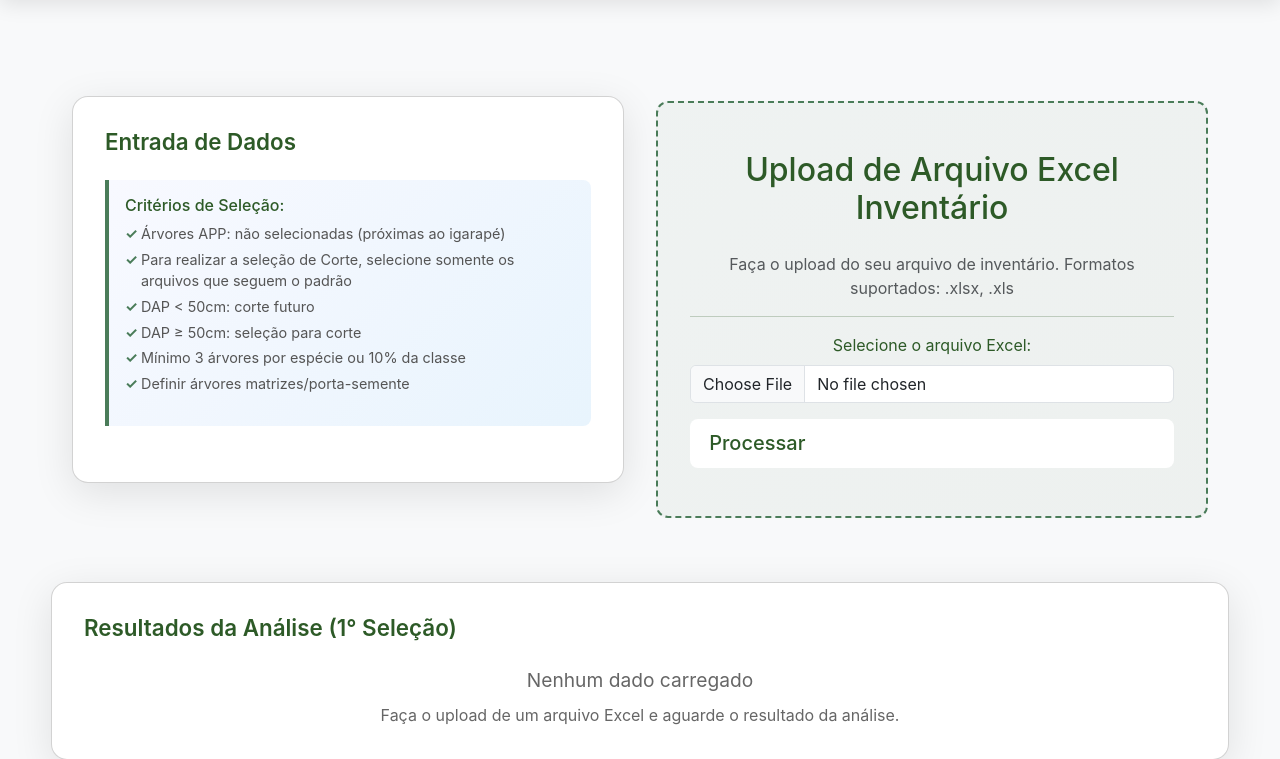
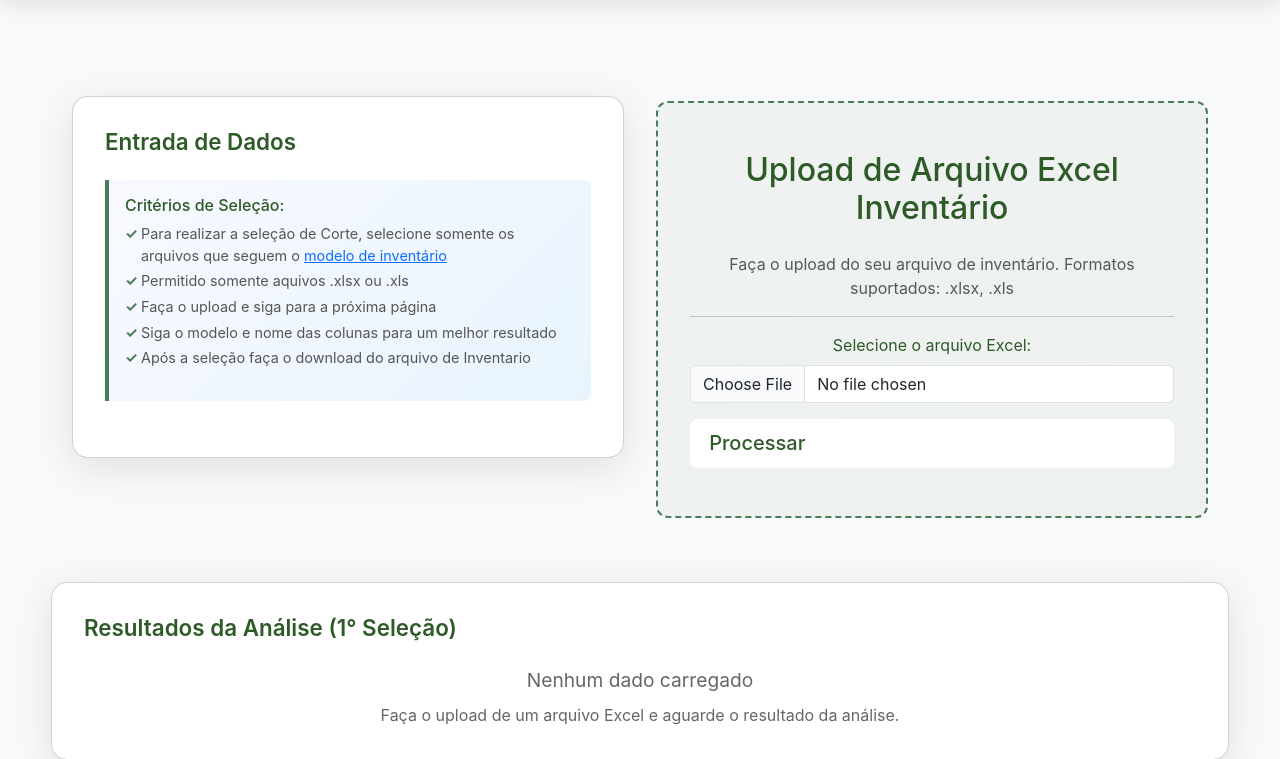
Before and after one commit to JonasMoreira56/selecao-corte, a Flask app: page / in a window 1280 px wide. Shown: the part 96-855 px from the top of the page. Run offline with Flask 3, Linux system fonts and the light colour scheme.

Commit message:
add: arquivo modelo para baixar

```diff
--- a/templates/index.html
+++ b/templates/index.html
@@ -73,18 +73,20 @@
         </div>
         <div class="header-buttons">
           <!-- Adicione dentro de <div class="header-buttons"> -->
-
           <button
             class="btn btn-primary"
             onclick="abrirModalConfirmacao()"
           >
             Novo Projeto
           </button>
+          <!-- Adicione um link para baixar um modelo de arquivo -->
           <a href="/configuracoes" class="btn btn-secondary">Configurações</a>
           <!-- <button class="btn btn-secondary" onclick="showAbout()">Sair</button> -->
         </div>
       </div>
     </header>
+
+
     <!-- Modal de confirmação -->
     <div class="modal" tabindex="-1" id="modalConfirmacao">
       <div style="background:rgba(255, 255, 255, 0.5); margin:10% auto; padding:30px; border-radius:8px; width:320px; text-align:center; position:relative;">
@@ -101,15 +103,16 @@
         <div class="criteria-info">
           <h3>Critérios de Seleção:</h3>
           <ul>
-            <li>Árvores APP: não selecionadas (próximas ao igarapé)</li>
             <li>
               Para realizar a seleção de Corte, selecione somente os arquivos
-              que seguem o padrão
+              que seguem o <a href="{{ url_for('static', filename='model/modelo.xlsx') }}" download>
+              <i class="bi bi-file-earmark-excel"></i> modelo de inventário
+            </a>
             </li>
-            <li>DAP &lt; 50cm: corte futuro</li>
-            <li>DAP ≥ 50cm: seleção para corte</li>
-            <li>Mínimo 3 árvores por espécie ou 10% da classe</li>
-            <li>Definir árvores matrizes/porta-semente</li>
+            <li>Permitido somente aquivos .xlsx ou .xls</li>
+            <li>Faça o upload e siga para a próxima página</li>
+            <li>Siga o modelo e nome das colunas para um melhor resultado</li>
+            <li>Após a seleção faça o download do arquivo de Inventario</li>
           </ul>
         </div>
       </div>
```
